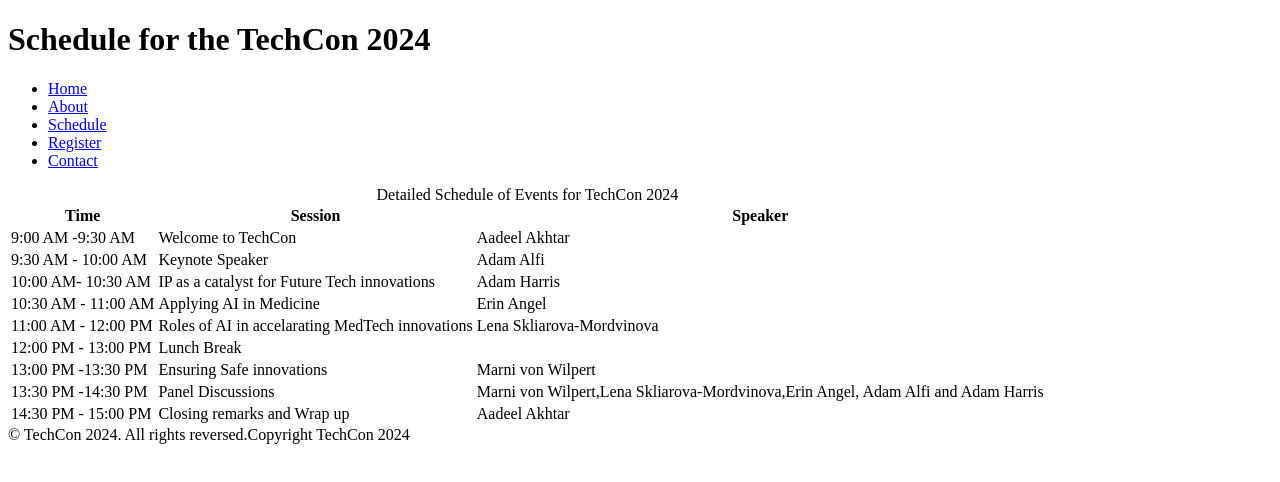
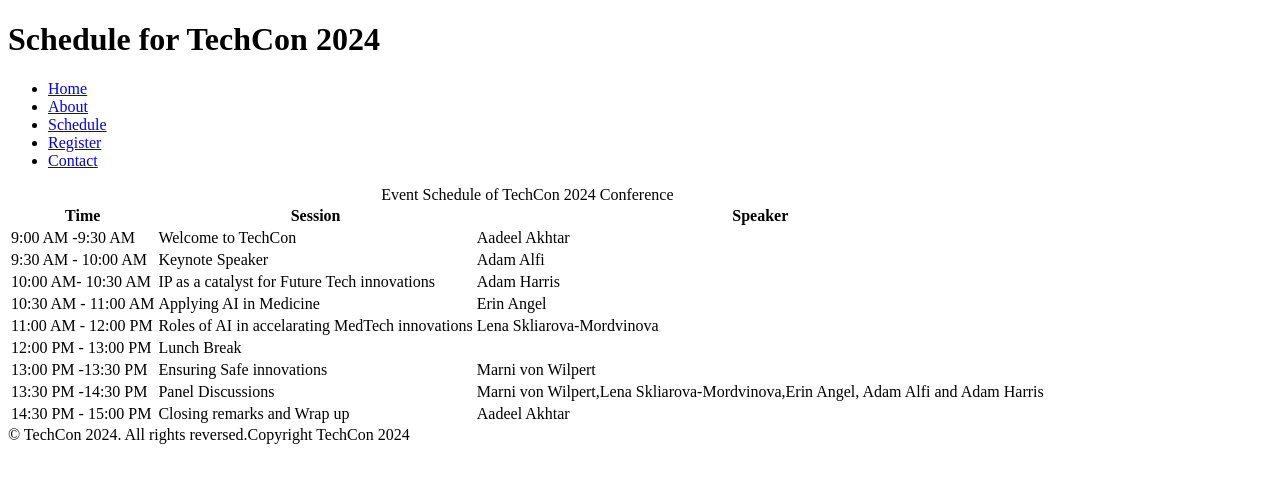
Before and after one commit to DinewoDlalisa/TechCon_HTML, a plain HTML site: page techcon_website/schedule.html in a window 1280 px wide. Drawn offline with Linux system fonts and the light colour scheme.

Commit message:
Update Header and footer

```diff
--- a/techcon_website/schedule.html
+++ b/techcon_website/schedule.html
@@ -7,7 +7,7 @@
     </head>
     <body>
         <header>
-            <h1>Schedule for the TechCon 2024</h1>
+            <h1>Schedule for TechCon 2024</h1>
             <nav>
                 <ul>
                     <li><a href="index.html">Home</a></li>
@@ -20,7 +20,7 @@
         </header>
         <main>
             <table>
-                <caption>Detailed Schedule of Events for TechCon 2024</caption>
+                <caption>Event Schedule of TechCon 2024 Conference</caption>
                 <thead>
                     <tr>
                         <th scope="col">Time</th>
```
